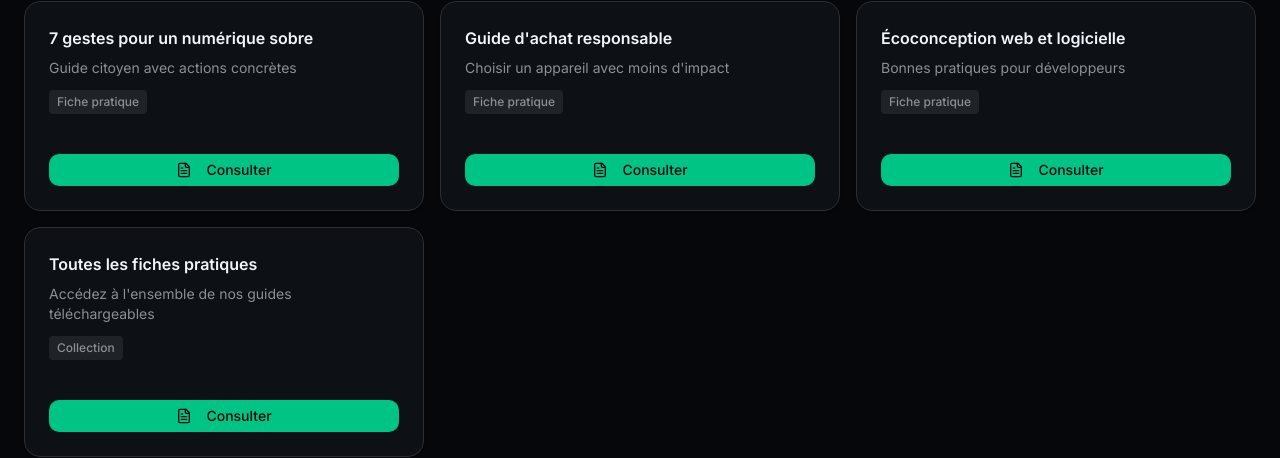
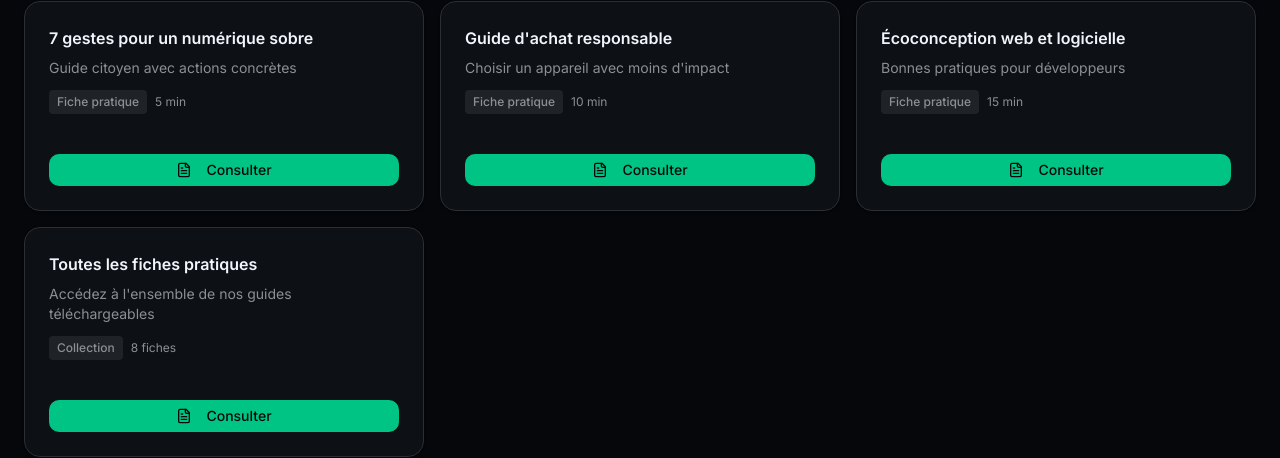
Before and after one commit to Hylst/le-green-it-en-clair, a Next.js app: page /greenit/ressources in a window 1280 px wide. Shown: the part 676-1134 px from the top of the page. Built offline with nearby package versions, Linux system fonts and the light colour scheme.

Commit message:
ressources : type les tailles des fiches

```diff
--- a/app/ressources/page.tsx
+++ b/app/ressources/page.tsx
@@ -18,24 +18,28 @@ const resources = [
         title: "7 gestes pour un numérique sobre",
         description: "Guide citoyen avec actions concrètes",
         type: "Fiche pratique",
+        size: "5 min",
         link: "/fiches-pratiques/gestes-quotidiens",
       },
       {
         title: "Guide d'achat responsable",
         description: "Choisir un appareil avec moins d'impact",
         type: "Fiche pratique",
+        size: "10 min",
         link: "/fiches-pratiques/achat-responsable",
       },
       {
         title: "Écoconception web et logicielle",
         description: "Bonnes pratiques pour développeurs",
         type: "Fiche pratique",
+        size: "15 min",
         link: "/fiches-pratiques/ecoconception-web",
       },
       {
         title: "Toutes les fiches pratiques",
         description: "Accédez à l'ensemble de nos guides téléchargeables",
         type: "Collection",
+        size: "8 fiches",
         link: "/fiches-pratiques",
       },
     ],
```
